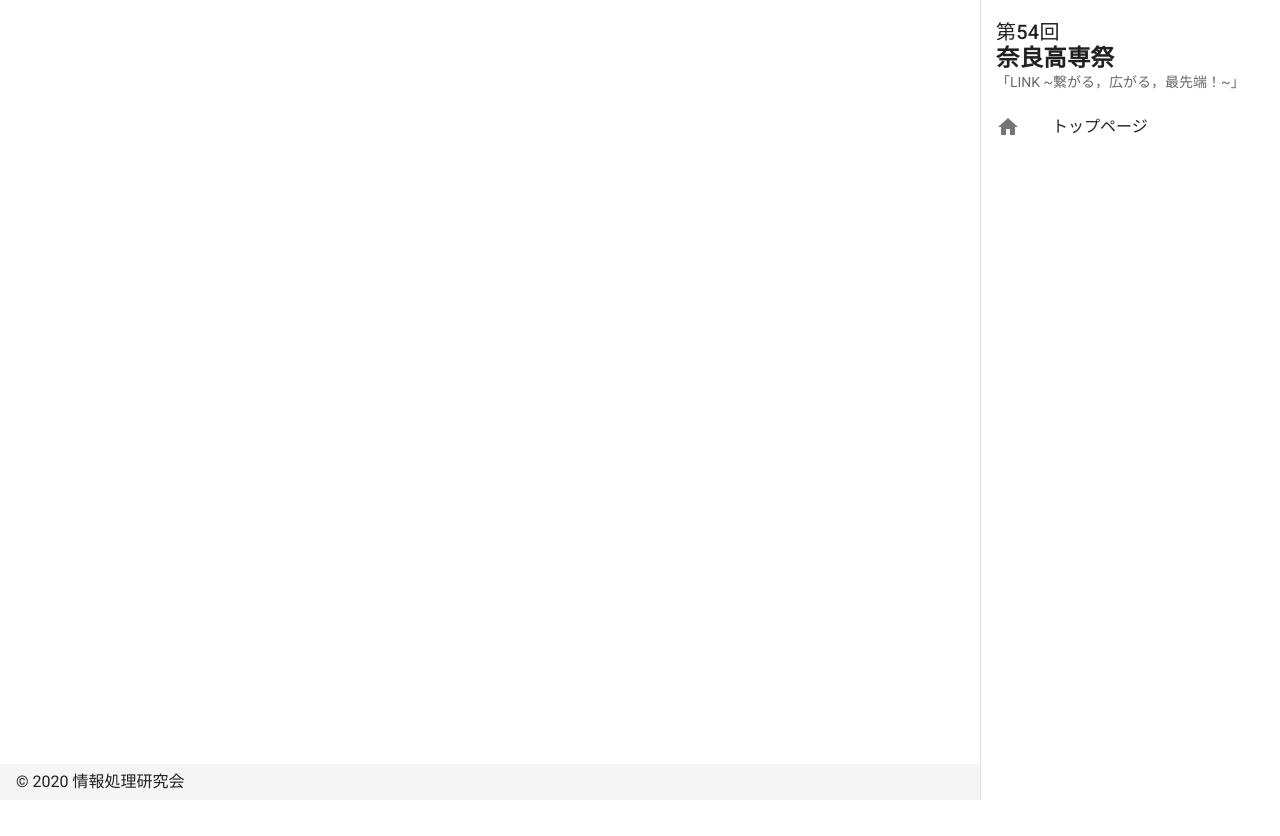
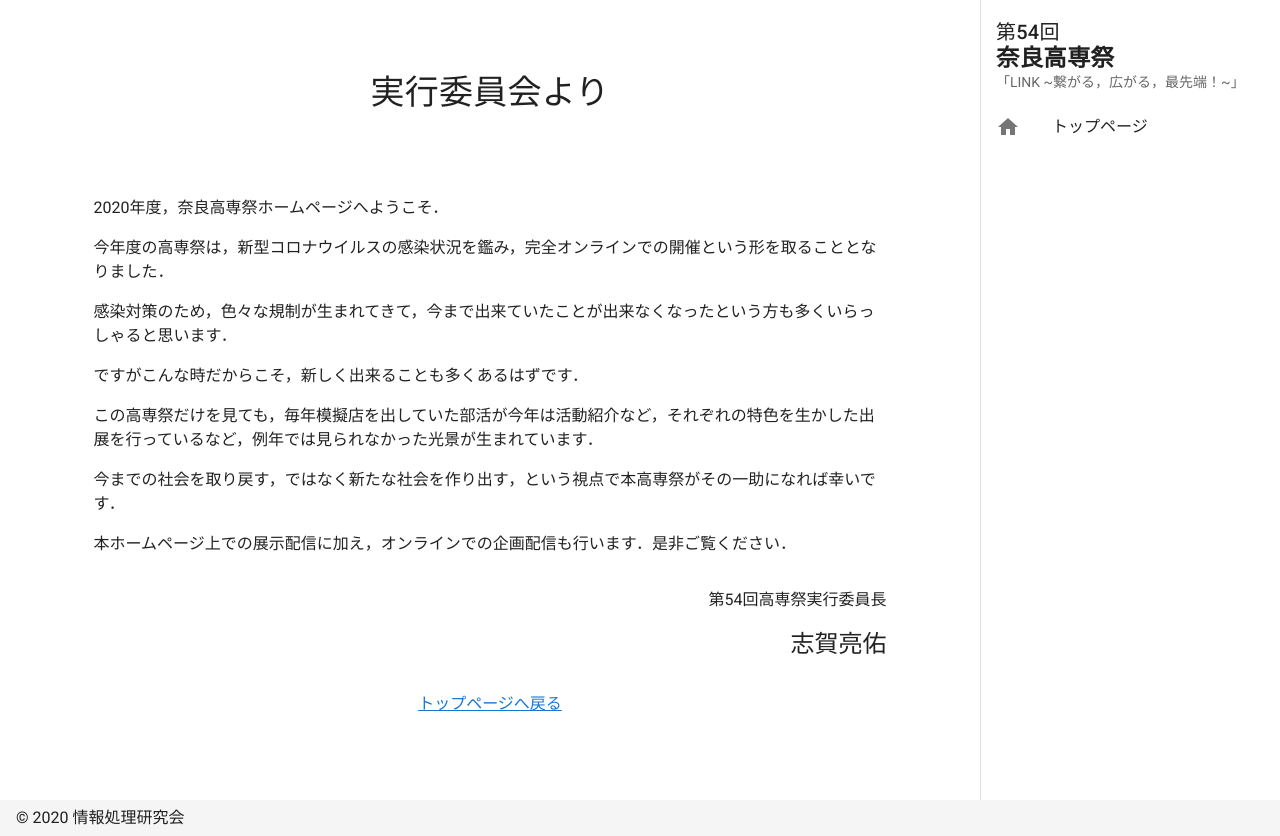
Before and after one commit to jellyfish26/kosen-fes-web, a Nuxt app: page /about in a window 1280 px wide. Before the commit the page ends 800 px from the top, so only its background shows below. Built offline with nearby package versions, Linux system fonts and the light colour scheme.

Commit message:
add about

```diff
--- a/components/InfoSquare.vue
+++ b/components/InfoSquare.vue
@@ -10,15 +10,15 @@
       :to="link"
     >
       <v-layout
-        class="ml-3 my-7"
+        class="ml-3 my-3"
       >
         <v-icon class="mx-auto" color="#40C0FF" size="40px"> {{ icon }}</v-icon>
         <v-divider
-          class="mx-4"
+          class="my-3 mx-5"
           vertical
         ></v-divider>
         <v-spacer />
-        <h3 class="mx-auto"> {{ title }} </h3>
+        <h3 class="my-5"> {{ title }} </h3>
         <v-spacer />
       </v-layout>
     </v-card>
--- a/components/WarnSquare.vue
+++ b/components/WarnSquare.vue
@@ -19,6 +19,9 @@
           </v-list-item>
           <v-list-item>
             <p class="subtitle my-3 mx-2"> {{ description }} </p>
+          </v-list-item>
+          <v-list-item v-if="url != ''">
+            <a class="mx-2" :href="url"> {{ urlDesc }} </a>
           </v-list-item>
         </v-list>
       </v-layout>
@@ -44,6 +47,14 @@ export default {
     description: {
       type: String,
       default: "fugafuga"
+    },
+    url: {
+      type: String,
+      default: ""
+    },
+    urlDesc: {
+      type: String,
+      default: ""
     }
   }
 }
--- /dev/null
+++ b/pages/about.vue
@@ -0,0 +1,29 @@
+<template>
+  <v-app>
+    <v-container fluid style="width: 85%">
+      <v-row no-gutters>
+        <v-col class="py-15" cols="12">
+          <p class="display-1" align="center"> 実行委員会より </p>
+        </v-col>
+        <v-col class="pa-2" cols="12">
+          <p class="subtitle" align="left"> 2020年度，奈良高専祭ホームページへようこそ．</p>
+          <p class="subtitle" align="left"> 今年度の高専祭は，新型コロナウイルスの感染状況を鑑み，完全オンラインでの開催という形を取ることとなりました． </p>
+          <p class="subtitle" align="left"> 感染対策のため，色々な規制が生まれてきて，今まで出来ていたことが出来なくなったという方も多くいらっしゃると思います． </p>
+          <p class="subtitle" align="left"> ですがこんな時だからこそ，新しく出来ることも多くあるはずです． </p>
+          <p class="subtitle" align="left"> この高専祭だけを見ても，毎年模擬店を出していた部活が今年は活動紹介など，それぞれの特色を生かした出展を行っているなど，例年では見られなかった光景が生まれています． </p>
+          <p class="subtitle" align="left"> 今までの社会を取り戻す，ではなく新たな社会を作り出す，という視点で本高専祭がその一助になれば幸いです． </p>
+          <p class="subtitle" align="left"> 本ホームページ上での展示配信に加え，オンラインでの企画配信も行います．是非ご覧ください． </p>
+        </v-col>
+        <v-col class="pa-2" cols="12">
+          <p class="subtitle" align="right"> 第54回高専祭実行委員長</p>
+          <p class="headline" align="right"> 志賀亮佑 </p>
+        </v-col>
+        <v-col class="pa-2" cols="12">
+          <div align="center">
+            <nuxt-link class="subtitle" to="/"> トップページへ戻る </nuxt-link>
+          </div>
+        </v-col>
+      </v-row>
+    </v-container>
+  </v-app>
+</template>
--- /dev/null
+++ b/pages/club.vue
@@ -0,0 +1,20 @@
+<template>
+  <v-app>
+    <v-container>
+      <v-row no-gutters>
+        <v-col class="pa-2" cols="12">
+          <p class="display-2" align="center"> Coming Soon... </p>
+        </v-col>
+        <v-col class="pa-2" cols="12">
+          <h1 align="center"> 公開までしばらくお待ちください。 </h1>
+        </v-col>
+        <v-col class="pa-2" cols="12">
+          <div align="center">
+            <nuxt-link class="subtitle" to="/"> トップページへ戻る。 </nuxt-link>
+          </div>
+        </v-col>
+      </v-row>
+
+    </v-container>
+  </v-app>
+</template>
--- /dev/null
+++ b/pages/course.vue
@@ -0,0 +1,20 @@
+<template>
+  <v-app>
+    <v-container>
+      <v-row no-gutters>
+        <v-col class="pa-2" cols="12">
+          <p class="display-2" align="center"> Coming Soon... </p>
+        </v-col>
+        <v-col class="pa-2" cols="12">
+          <h1 align="center"> 公開までしばらくお待ちください。 </h1>
+        </v-col>
+        <v-col class="pa-2" cols="12">
+          <div align="center">
+            <nuxt-link class="subtitle" to="/"> トップページへ戻る。 </nuxt-link>
+          </div>
+        </v-col>
+      </v-row>
+
+    </v-container>
+  </v-app>
+</template>
--- a/pages/index.vue
+++ b/pages/index.vue
@@ -44,7 +44,9 @@
               title="お問い合わせ"
               icon="mdi-email"
               rgb="#40C07F"
-              description="高専祭実行委員会へは下記メールアドレスにお問い合わせください。"
+              description="高専祭実行委員会へは下記にお問い合わせください。"
+              url="https://www.nara-k.ac.jp/inquiry/"
+              urlDesc="奈良高専 学生課学生係"
             />
           </v-col>
         </v-row>
@@ -55,7 +57,7 @@
           <v-row justify="center">
             <v-col class="mx-12 my-3">
               <InfoSquare
-                title="奈良高専祭とは"
+                title="実行委員会より"
                 icon="mdi-magnify"
                 link="about"
               />
--- /dev/null
+++ b/pages/live.vue
@@ -0,0 +1,20 @@
+<template>
+  <v-app>
+    <v-container>
+      <v-row no-gutters>
+        <v-col class="pa-2" cols="12">
+          <p class="display-2" align="center"> Coming Soon... </p>
+        </v-col>
+        <v-col class="pa-2" cols="12">
+          <h1 align="center"> 公開までしばらくお待ちください。 </h1>
+        </v-col>
+        <v-col class="pa-2" cols="12">
+          <div align="center">
+            <nuxt-link class="subtitle" to="/"> トップページへ戻る。 </nuxt-link>
+          </div>
+        </v-col>
+      </v-row>
+
+    </v-container>
+  </v-app>
+</template>
```
